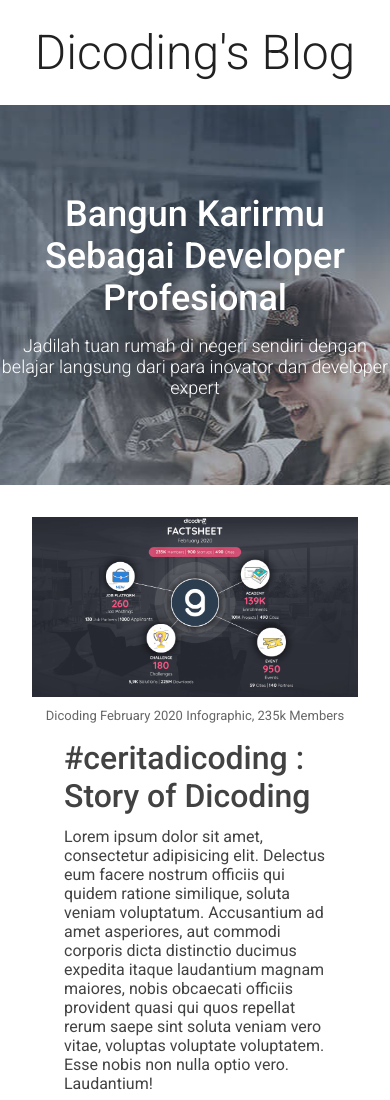
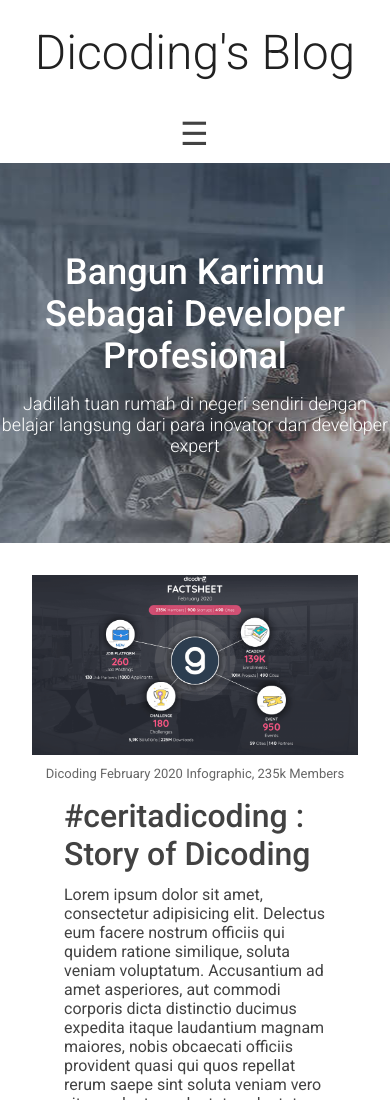
Before and after one commit to rrewind/dicoding-blog, a website built with webpack: page src/index.html in a window 390 px wide. Shown: the top 1100 px of the page. Built offline with nearby package versions, Linux system fonts and the light colour scheme.

Commit message:
add toggle to show menu

```diff
--- a/src/index.html
+++ b/src/index.html
@@ -14,6 +14,7 @@
             Dicoding's Blog
         </h1>
     </div>
+    <a id="menu" class="header__menu">☰</a>
 </header>
 <nav id="drawer" class="nav">
     <ul class="nav__list">
```
